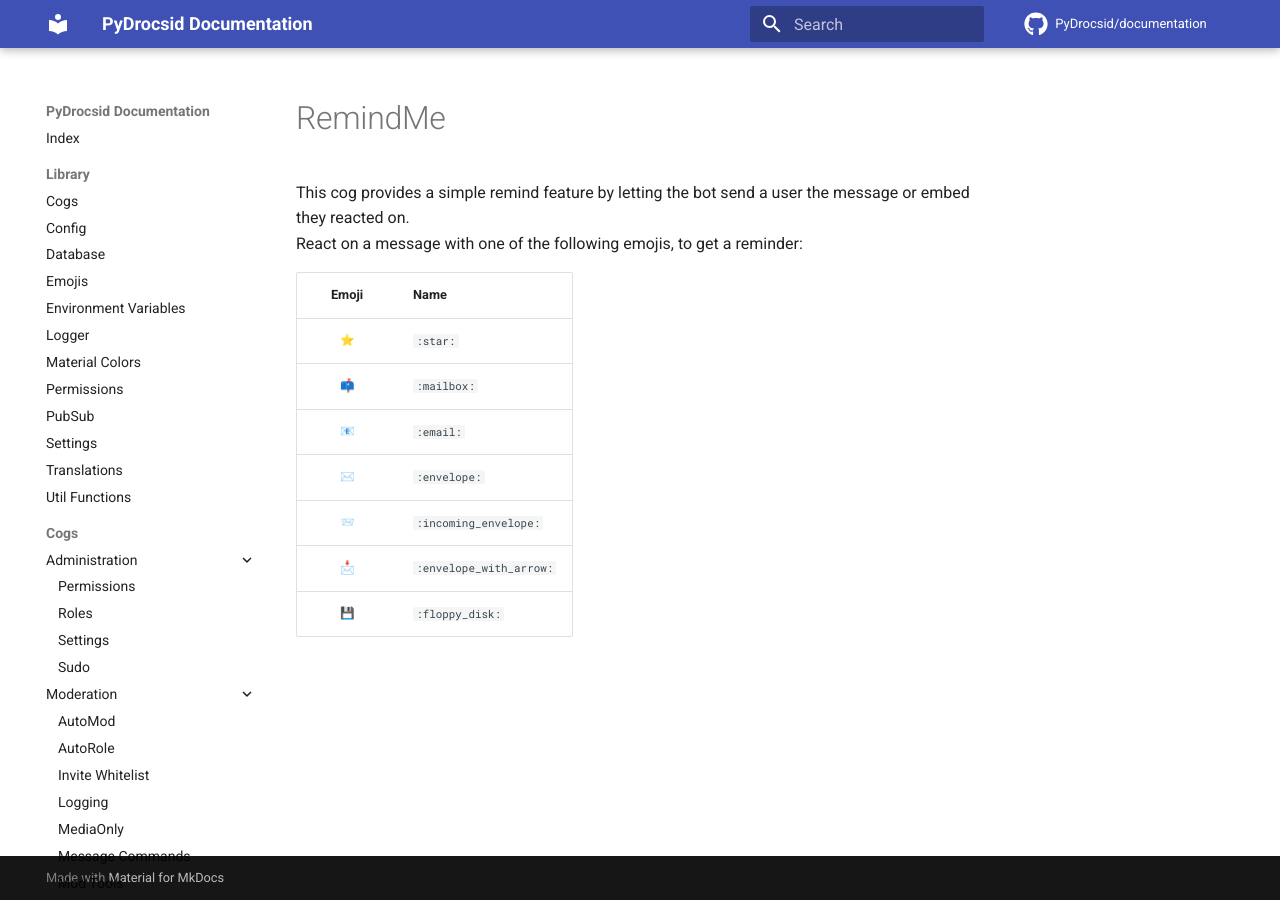
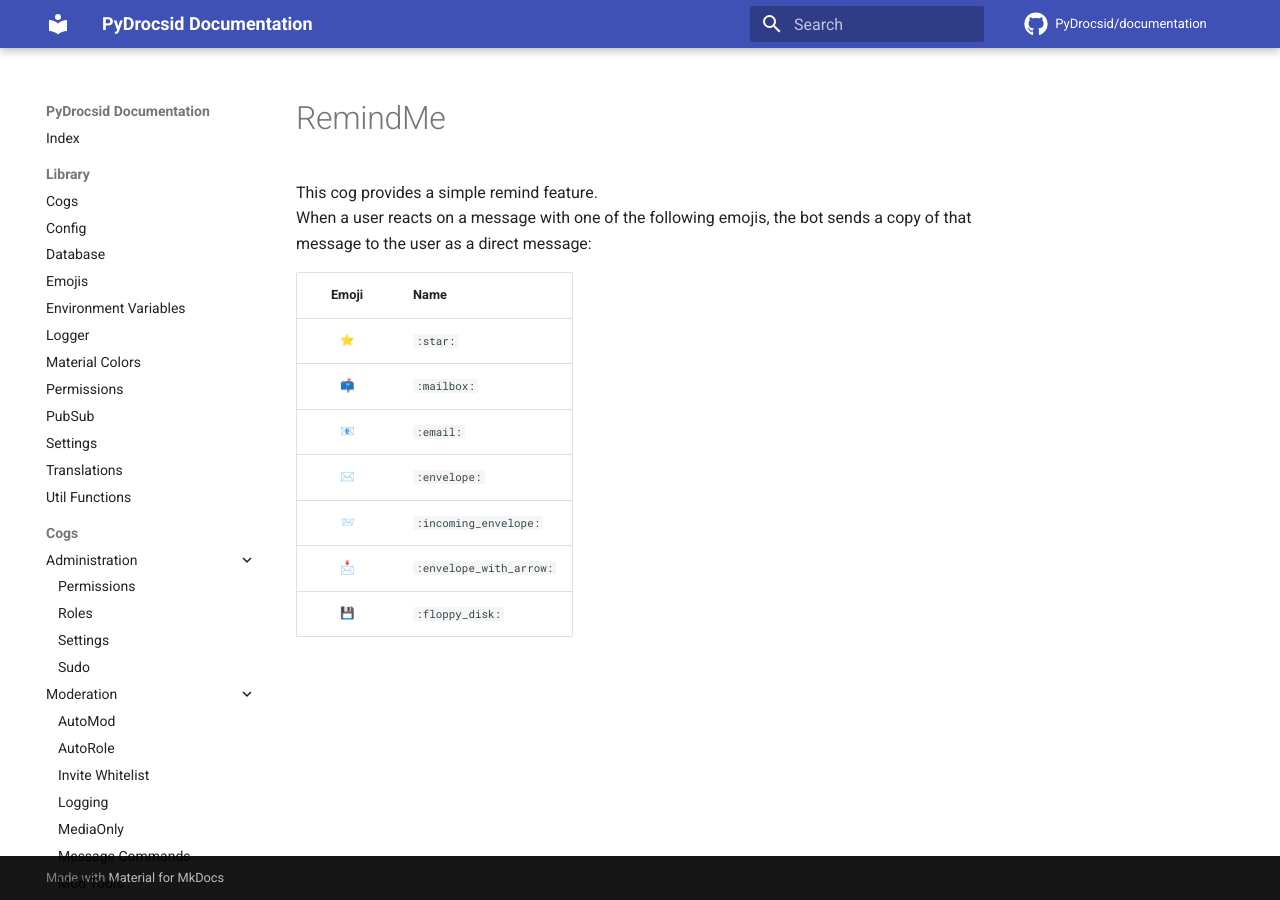
Before and after one commit to PyDrocsid/documentation, an MkDocs documentation site: the page built from docs/cogs/general/remindme.md, in a window 1280 px wide. Built offline with MkDocs 1.6.1 and Material for MkDocs 9.7.7, drawn with Linux system fonts in a browser that asks for light colours; emoji names are drawn with the system emoji font; comment, search, counter and statistics services are not loaded.

Commit message:
Apply suggestions from code review
Co-authored-by: Anorak <32487760+4norak@users.noreply.github.com>

```diff
--- a/docs/cogs/general/remindme.md
+++ b/docs/cogs/general/remindme.md
@@ -1,6 +1,6 @@
 # RemindMe
-This cog provides a simple remind feature by letting the bot send a user the message or embed they reacted on. <br>
-React on a message with one of the following emojis, to get a reminder:
+This cog provides a simple remind feature. <br>
+When a user reacts on a message with one of the following emojis, the bot sends a copy of that message to the user as a direct message:
 
 |Emoji|Name|
 |:-:|:-|
```
